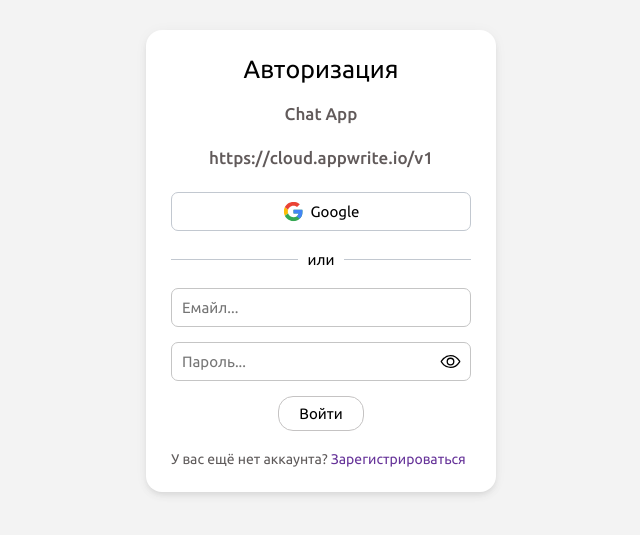
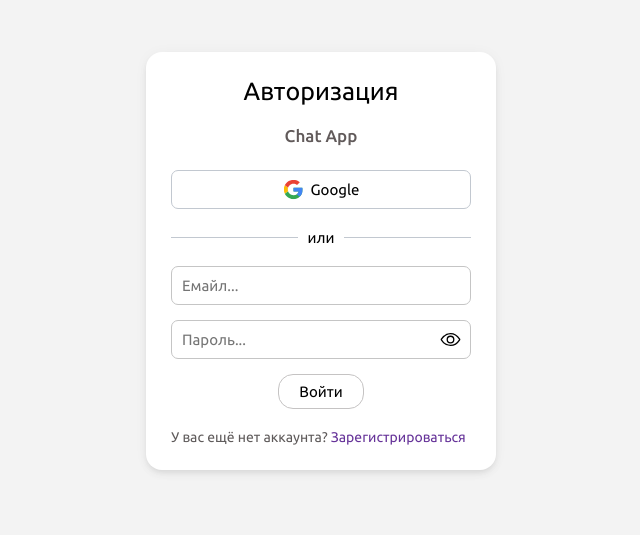
Before and after one commit to Kanat62/Chat-app, a React (Vite) app: page /login in a window 1280 px wide. Shown: the part 139-674 px from the top of the page, without its empty margins (319-959 px from the left). Built offline with nearby package versions, Linux system fonts and the light colour scheme; no server answers.

Commit message:
Update Login.jsx

```diff
--- a/src/pages/Auth/Login.jsx
+++ b/src/pages/Auth/Login.jsx
@@ -23,9 +23,6 @@ const Login = () => {
         <div className={styles.container}>
             <h2 className={styles.title}>Авторизация</h2>
             <h3 className={styles.subtitle}>Chat App</h3>
-            <h4 className={styles.subtitle}>
-                {import.meta.env.VITE_APPWRITE_API_ENDPOINT}
-            </h4>
             <button className={styles.btnGoogle} onClick={signInWithGoogle}>
                 <img src={googleIcon} alt="" />
                 <span>Google</span>
```
